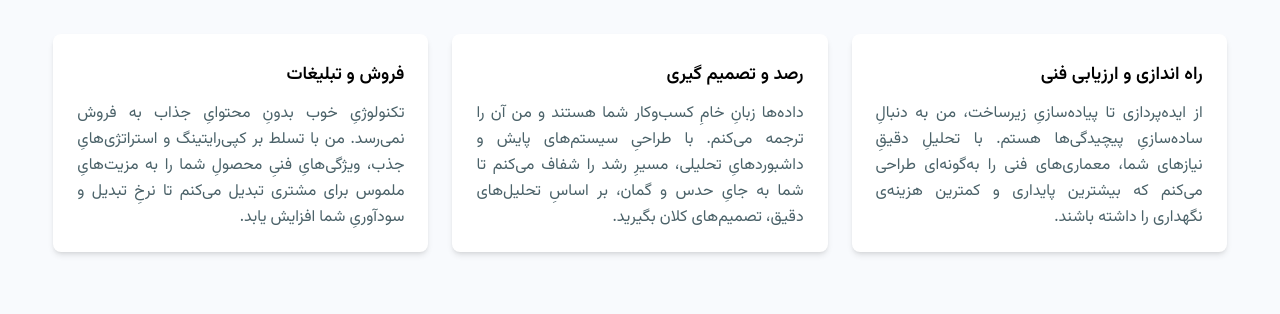
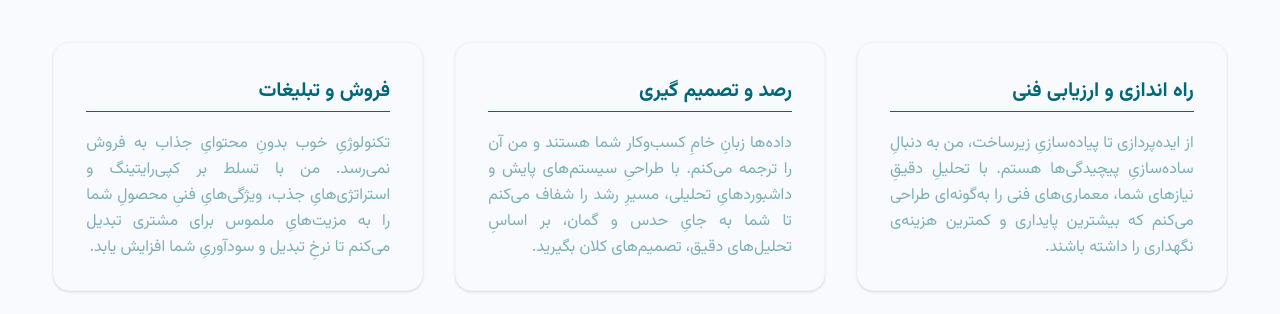
Before and after one commit to asmanp2012/godgiven.me, a website: page index.html in a window 1280 px wide. Shown: the part 526-840 px from the top of the page. Drawn offline with Linux system fonts and the light colour scheme.

Commit message:
feat(index.html): enhance skills section layout and styling for better presentation

```diff
--- a/index.html
+++ b/index.html
@@ -60,32 +60,38 @@
     </div>
   </div>
   <div class="godgiven-container mt-30 mb-30">
-    <h2 id="skills" class="text-primary text-center text-4xl font-semibold mb-10">
-       تجربیات و سوابق
+    <h2 id="skills" class="text-primary text-center text-4xl font-semibold mb-12">
+      تجربیات و سوابق
     </h2>
-    <div class="grid grid-cols-1 md:grid-cols-3 gap-6">
-      <div class="bg-white p-6 rounded-lg shadow-md">
-        <h3 class="text-lg font-semibold mb-3">راه اندازی و ارزیابی فنی</h3>
-        <p class="text-secondary leading-relaxed text-justify">
+
+    <div class="grid grid-cols-1 md:grid-cols-3 gap-8">
+
+      <!-- کارت ۱: راه اندازی -->
+      <div class="bg-surface p-8 rounded-2xl border border-gray-100 shadow-sm hover:shadow-xl hover:-translate-y-2 transition-all duration-300">
+        <h3 class="text-xl font-bold text-primary mb-4 border-b pb-2">راه اندازی و ارزیابی فنی</h3>
+        <p class="text-primary/50 leading-relaxed text-justify">
           از ایده‌پردازی تا پیاده‌سازیِ زیرساخت، من به دنبالِ ساده‌سازیِ پیچیدگی‌ها هستم. با تحلیلِ دقیقِ نیازهای شما، معماری‌های فنی را به‌گونه‌ای طراحی می‌کنم که بیشترین پایداری و کمترین هزینه‌ی نگهداری را داشته باشند.
         </p>
       </div>
-      <div class="bg-white p-6 rounded-lg shadow-md">
-        <h3 class="text-lg font-semibold mb-3">رصد و تصمیم گیری</h3>
-        <p class="text-secondary leading-relaxed text-justify">
+
+      <!-- کارت ۲: رصد و تصمیم گیری -->
+      <div class="bg-surface p-8 rounded-2xl border border-gray-100 shadow-sm hover:shadow-xl hover:-translate-y-2 transition-all duration-300">
+        <h3 class="text-xl font-bold text-primary mb-4 border-b pb-2">رصد و تصمیم گیری</h3>
+        <p class="text-primary/50 leading-relaxed text-justify">
           داده‌ها زبانِ خامِ کسب‌وکار شما هستند و من آن را ترجمه می‌کنم. با طراحیِ سیستم‌های پایش و داشبوردهایِ تحلیلی، مسیرِ رشد را شفاف می‌کنم تا شما به جایِ حدس و گمان، بر اساسِ تحلیل‌های دقیق، تصمیم‌های کلان بگیرید.
         </p>
       </div>
-      <div class="bg-white p-6 rounded-lg shadow-md">
-        <h3 class="text-lg font-semibold mb-3">فروش و تبلیغات</h3>
-        <p class="text-secondary leading-relaxed text-justify">
+
+      <!-- کارت ۳: فروش و تبلیغات -->
+      <div class="bg-surface p-8 rounded-2xl border border-gray-100 shadow-sm hover:shadow-xl hover:-translate-y-2 transition-all duration-300">
+        <h3 class="text-xl font-bold text-primary mb-4 border-b pb-2">فروش و تبلیغات</h3>
+        <p class="text-primary/50 leading-relaxed text-justify">
           تکنولوژیِ خوب بدونِ محتوایِ جذاب به فروش نمی‌رسد. من با تسلط بر کپی‌رایتینگ و استراتژی‌هایِ جذب، ویژگی‌هایِ فنیِ محصولِ شما را به مزیت‌هایِ ملموس برای مشتری تبدیل می‌کنم تا نرخِ تبدیل و سودآوریِ شما افزایش یابد.
         </p>
       </div>
+
     </div>
   </div>
 
-
-
 </body>
 </html>
```
Also changed, not shown: assets/css/all.css.
